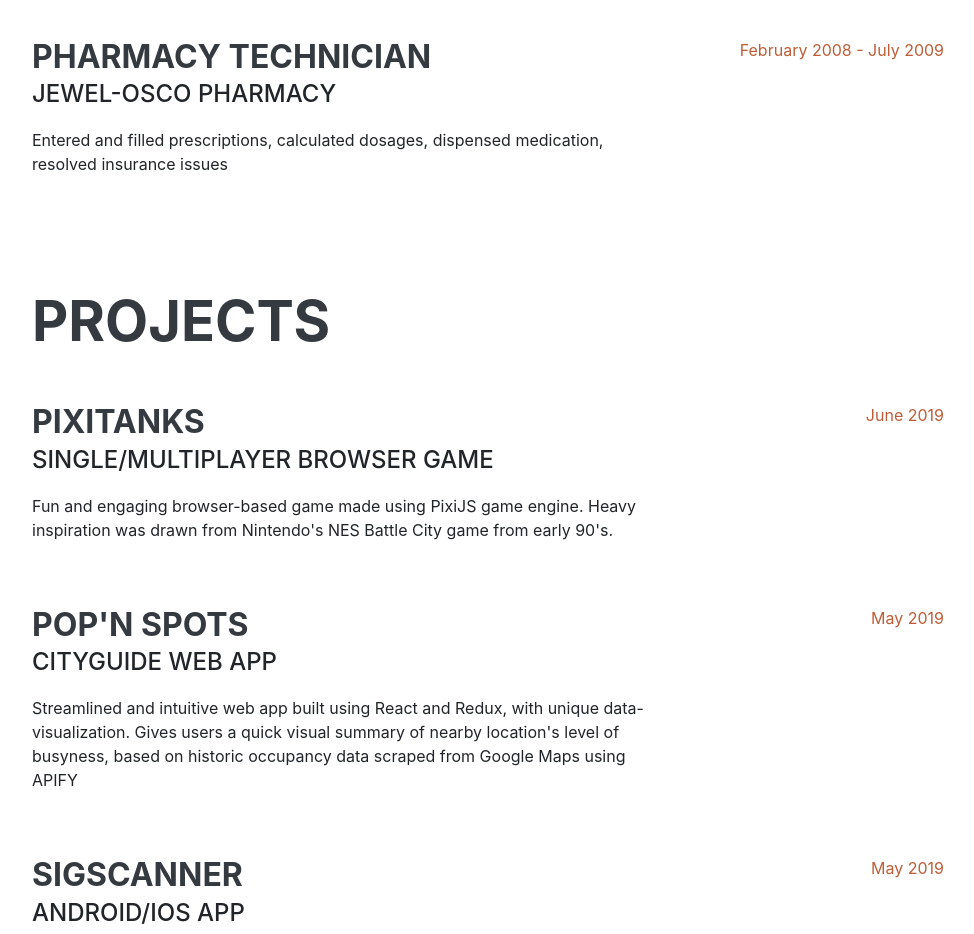
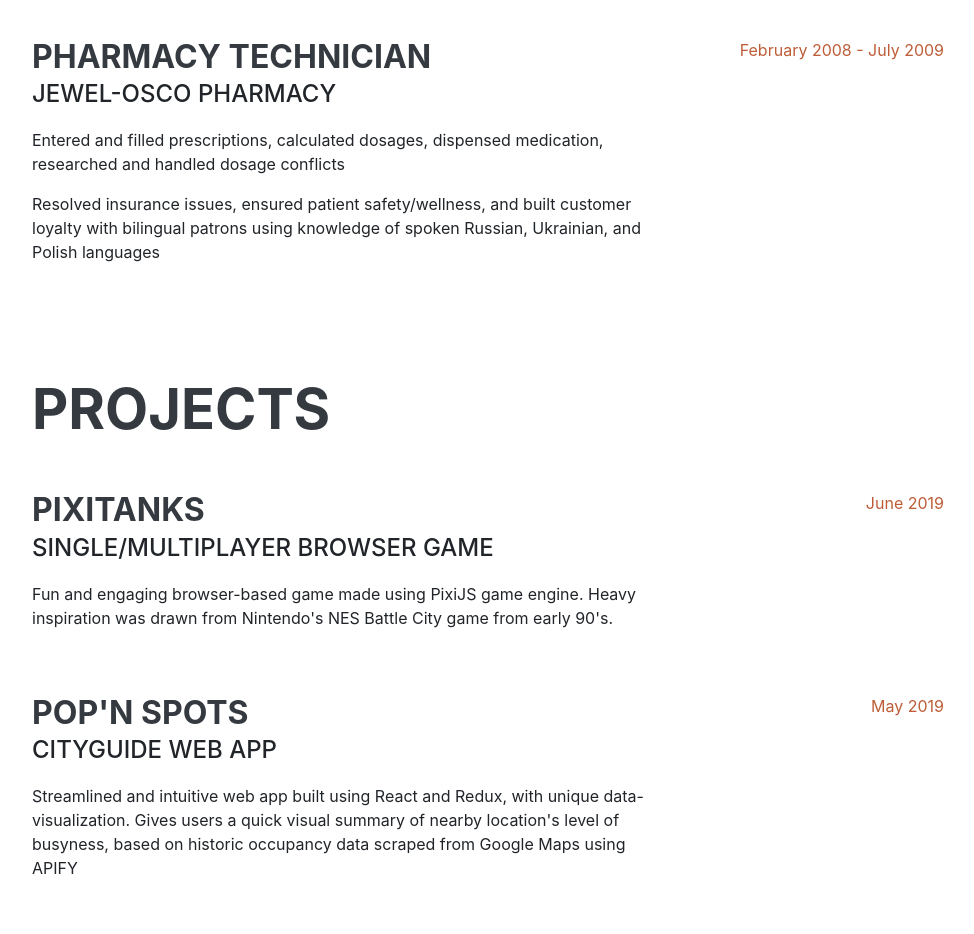
Before and after one commit to DanilKhrustov/PortfolioSite, a website: page index.html in a window 1280 px wide. Shown: the part 1920-2854 px from the top of the page, without its empty margins (288-1262 px from the left). Drawn offline with Linux system fonts and the light colour scheme; a web font is replaced by a local one.

Commit message:
fixed some bugs

```diff
--- a/index.html
+++ b/index.html
@@ -133,8 +133,8 @@
           <div class="resume-content">
             <h3 class="mb-0">Pharmacy Technician</h3>
             <div class="subheading mb-3">Jewel-Osco Pharmacy</div>
-            <p>Entered and filled prescriptions, calculated dosages, dispensed medication, resolved insurance issues</p>
-            <p></p>
+            <p>Entered and filled prescriptions, calculated dosages, dispensed medication, researched and handled dosage conflicts</p>
+            <p>Resolved insurance issues, ensured patient safety/wellness, and built customer loyalty with bilingual patrons using knowledge of spoken Russian, Ukrainian, and Polish languages</p>
           </div>
           <div class="resume-date text-md-right">
             <span class="text-primary">February 2008 - July 2009</span>
@@ -280,7 +280,7 @@
     <section class="resume-section p-3 p-lg-5 d-flex align-items-center" id="interests">
       <div class="w-100">
         <h2 class="mb-5">Interests</h2>
-        <p> During the weekend, I enjoy most of my time exploing and traveling with my Fiance and my Shiba-Inu. </p>
+        <p> During the weekend, I enjoy most of my time exploring and traveling with my Fiance and my Shiba-Inu. </p>
         <p class="mb-0"> During the week, I am into PC gaming/building, reading Science Fiction, and creating GURPS (Dungeons & Dragons Lite) campaigns for my friends. I also love creating new and exciting apps/websites/projects using new technologies that I have not been exposed to yet.</p>
       </div>
     </section>
```
